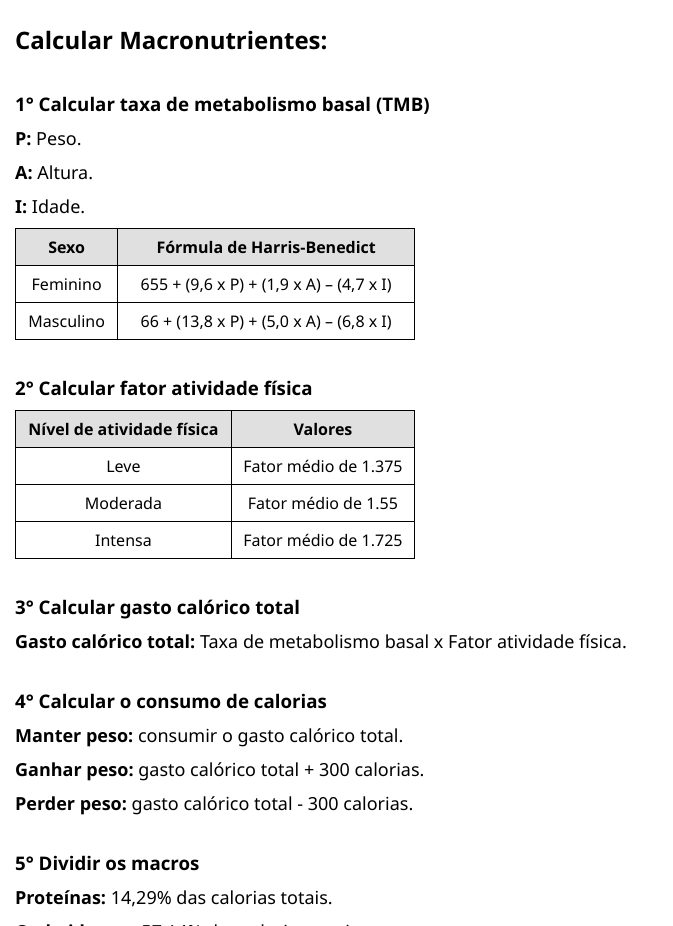
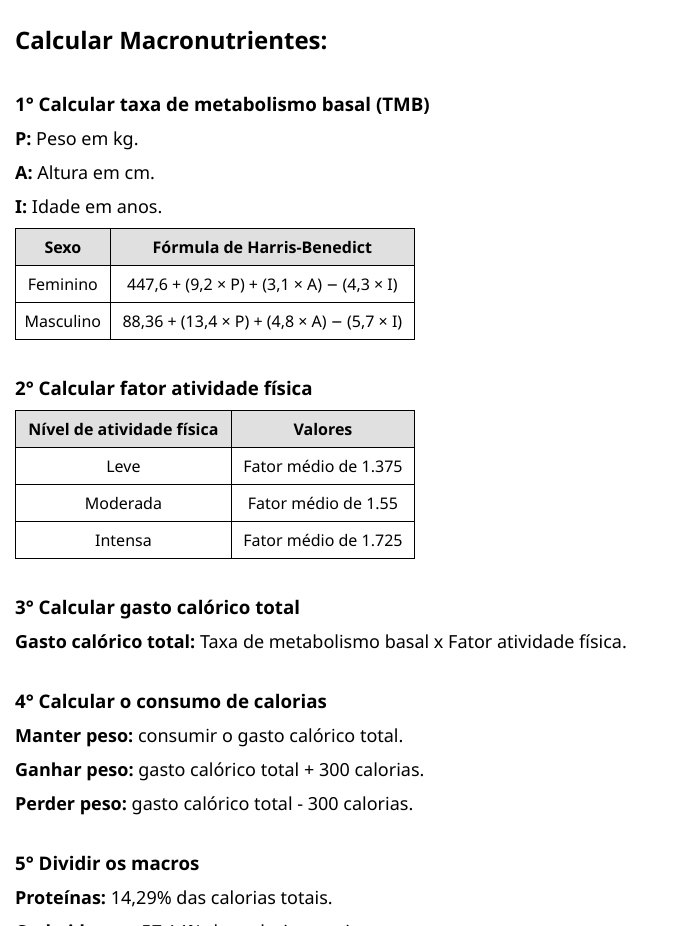
Before and after one commit to lucaskauaa/calculadora-fitness, a plain HTML site: page index.html in a window 1280 px wide. Shown: the part 860-1786 px from the top of the page, without its empty margins (0-673 px from the left). Drawn offline with Linux system fonts and the light colour scheme.

Commit message:
Atualização na fórumla de Harris-Benedict

```diff
--- a/index.html
+++ b/index.html
@@ -71,9 +71,9 @@
         <h2>Calcular Macronutrientes:</h2>
         <div>
             <h3>1° Calcular taxa de metabolismo basal (TMB)</h3>
-            <p><strong>P:</strong> Peso.</p>
-            <p><strong>A:</strong> Altura.</p>
-            <p><strong>I:</strong> Idade.</p>
+            <p><strong>P:</strong> Peso em kg.</p>
+            <p><strong>A:</strong> Altura em cm.</p>
+            <p><strong>I:</strong> Idade em anos. </p>
             <table>
                 <tr>
                     <th>Sexo</th>
@@ -81,11 +81,11 @@
                 </tr>
                 <tr>
                     <td>Feminino</td>
-                    <td>655 + (9,6 x P) + (1,9 x A) – (4,7 x I)</td>
+                    <td>447,6 + (9,2 × P) + (3,1 × A) − (4,3 × I)</td>
                 </tr>
                 <tr>
                     <td>Masculino</td>
-                    <td>66 + (13,8 x P) + (5,0 x A) – (6,8 x I)</td>
+                    <td>88,36 + (13,4 × P) + (4,8 × A) − (5,7 × I)</td>
                 </tr>
             </table>
         </div>
--- a/script/script.js
+++ b/script/script.js
@@ -31,10 +31,10 @@ button.addEventListener('click', () => {
         let metabolismBasal;
 
         if (masculine.checked) {
-            metabolismBasal = 66 + (13.8 * weightValue) + (5 * heightValue) - (6.8 * ageValue);
+            metabolismBasal = 88.36 + (13.4 * weightValue) + (4.8 * heightValue) - (5.7 * ageValue);
 
         } else if (feminine.checked) {
-            metabolismBasal = 655 + (9.6 * weightValue) + (1.8 * heightValue) - (4.7 * ageValue);
+            metabolismBasal = 447.6 + (9.2 * weightValue) + (3.1 * heightValue) - (4.3 * ageValue);
         }
 
         let totalSpend;
```
